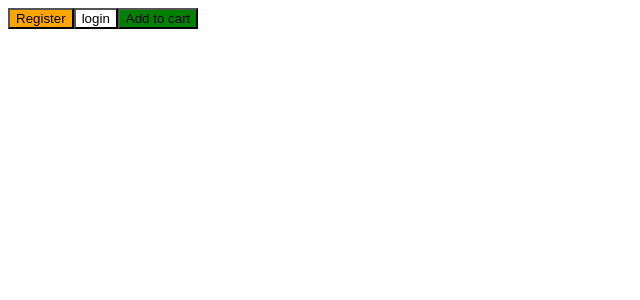
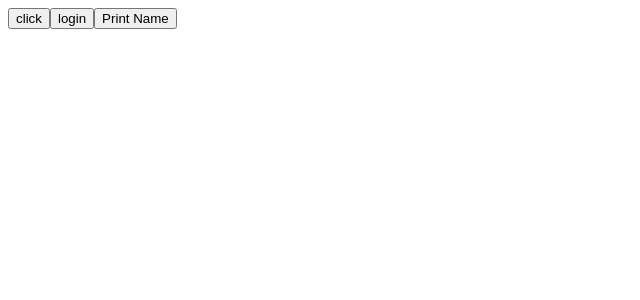
Before and after one commit to aryansharma8706/PROJECT, a React (Vite) app in the folder aryan/: page / in a window 1280 px wide. Shown: the top 300 px of the page, without its empty margins (0-640 px from the left). Built offline with nearby package versions, Linux system fonts and the light colour scheme.

Commit message:
no change

```diff
--- a/aryan/src/App.jsx
+++ b/aryan/src/App.jsx
@@ -39,35 +39,35 @@
 // }
 // export default App
 
+// function App(){
+//   const firstname = 'test'
+//   return (
+//     <div>
+//       <Button title="Register" color="orange"/>
+//       <Button title="login" color="white"/>
+//       <Button title="Add to cart" color="green"/>
+//     </div>
+//   )
+// }
+// function Button({title,color}){
+//   console.log(title,color)
+//   return <button style={{backgroundColor:color}}>{title}</button>
+// }
+// export default App;
+
 function App(){
-  const firstname = 'test'
-  return (
+  const handletLoginClick =()=>{
+    alert('login click')
+  }
+  const handlePrintName =(name)=>{
+    alert('Hello Aryan')
+  }
+  return(
     <div>
-      <Button title="Register" color="orange"/>
-      <Button title="login" color="white"/>
-      <Button title="Add to cart" color="green"/>
+      <button onClick={()=> console.log('hi')}>click</button>
+      <button onClick={handletLoginClick}>login</button>
+      <button onClick={()=>{handlePrintName('test')}}>Print Name</button>
     </div>
   )
 }
-function Button({title,color}){
-  console.log(title,color)
-  return <button style={{backgroundColor:color}}>{title}</button>
-}
-export default App;
-
-// function App(){
-//   const handletLoginClick =()=>{
-//     alert('login click')
-//   }
-//   const handlePrintName =(name)=>{
-//     alert('Hello Aryan')
-//   }
-//   return(
-//     <div>
-//       <button onClick={()=> console.log('hi')}>click</button>
-//       <button onClick={handletLoginClick}>login</button>
-//       <button onClick={()=>{handlePrintName('test')}}>Print Name</button>
-//     </div>
-//   )
-// }
-// export default App
+export default App
```
